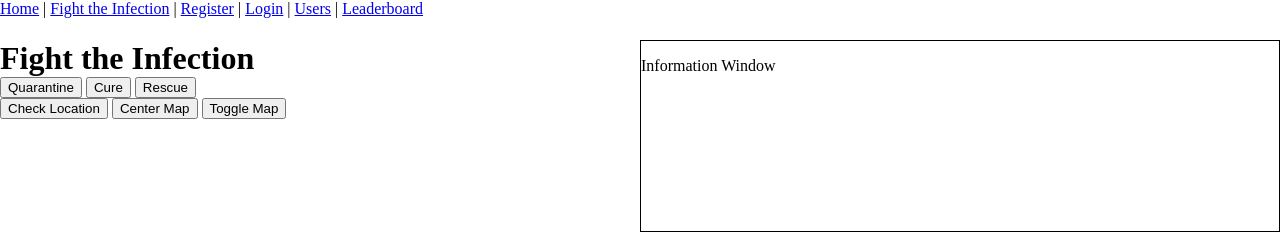
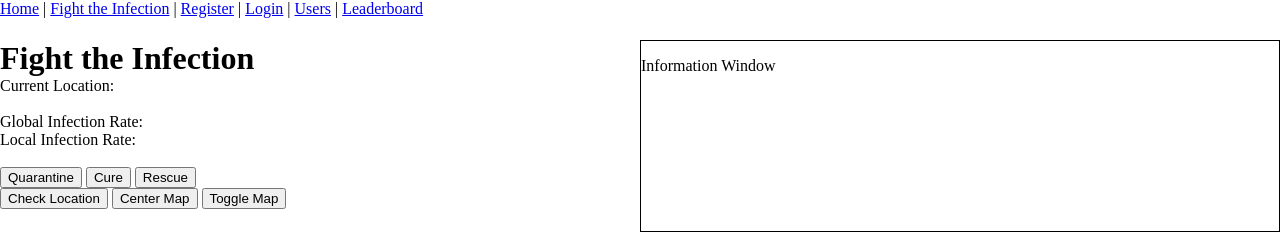
Before and after one commit to shintouki/augmented-pandemic, a Django app: page /game/play/ in a window 1280 px wide. Shown: the top 240 px of the page. Run offline with Django 3.2, Linux system fonts and the light colour scheme; data comes from the database, SQL or seed files in the repository; some libraries are stand-ins or nearby versions.

Commit message:
added html to display info on page load

```diff
--- a/game/templates/game/play.html
+++ b/game/templates/game/play.html
@@ -14,6 +14,16 @@
         <div id="textArea">
             <div id="leftSide">
                 <h1 id="gameTitle">Fight the Infection</h1>
+								<div id="CurrentLocation">
+									Current Location:
+									<div id="location"></div>
+								</div><br>
+								<div class="infectionrates" id="GlobalInfectionRate">
+									Global Infection Rate: <div id="global"></div>
+								</div>
+								<div class="infectionrates" id="LocalInfectionRate">
+									Local Infection Rate: <div id="local"></div>
+								</div><br>
                 <div id="userSelection">
                 {% csrf_token %}
                 <button id="rockButton" class="RPSButton">Quarantine</button>
```
